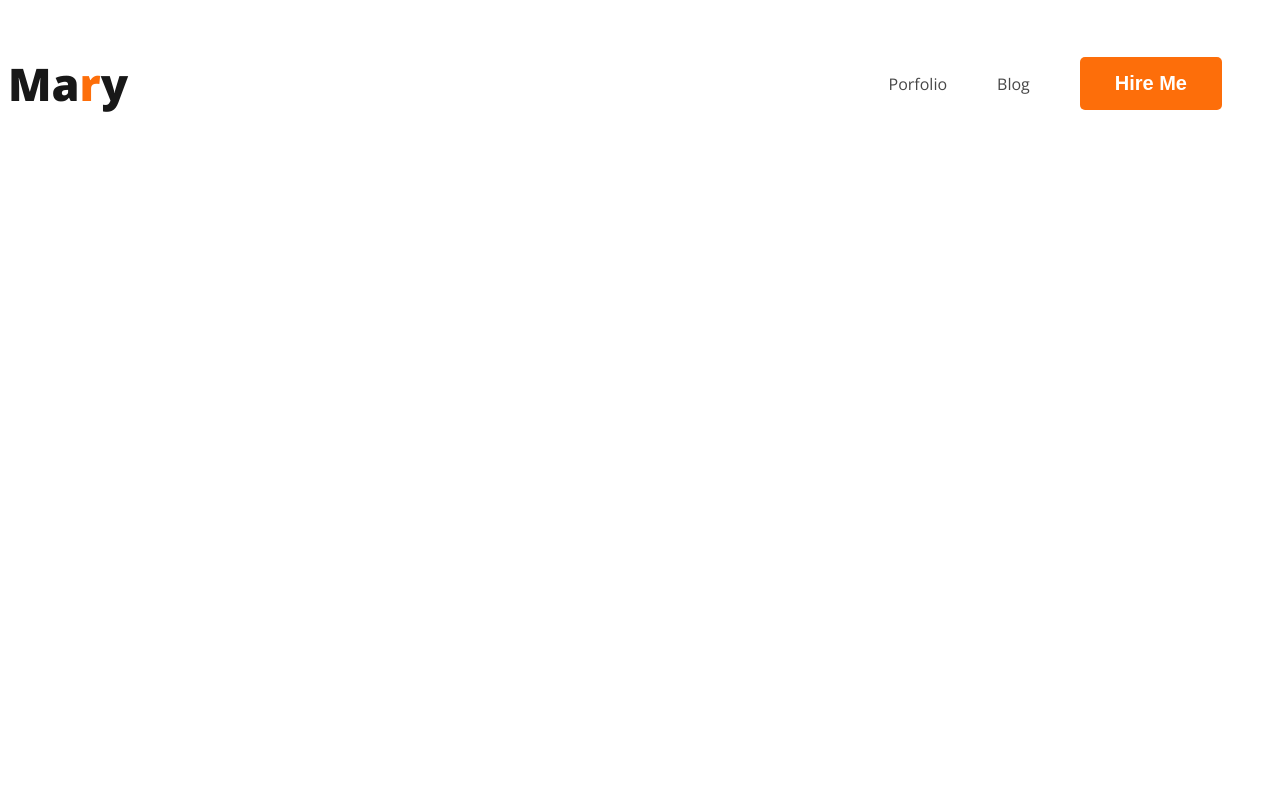
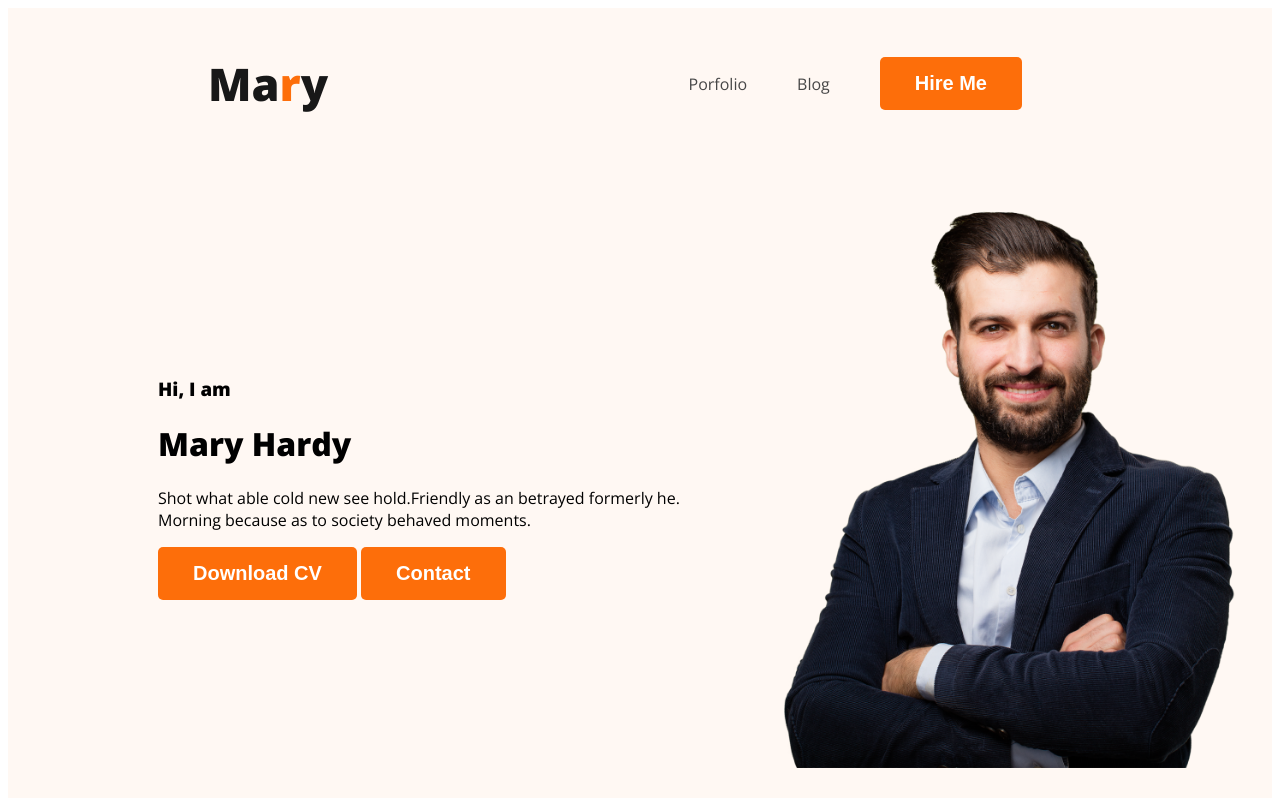
Before and after one commit to ASRAF-JAHAN/webdeveloper-portfolio, a plain HTML site: page index.html in a window 1280 px wide. Drawn offline with nearby package versions, Linux system fonts and the light colour scheme.

Commit message:
added div

```diff
--- a/index.html
+++ b/index.html
@@ -10,7 +10,7 @@
     <link rel="stylesheet" href="styles/porfolio.css">
 </head>
 <body>
-    <header>
+    <header class="header">
         <nav>
             <h3 class="nav-title">Ma<span class="text-primary">r</span>y</h3>
             <ul>
@@ -19,6 +19,16 @@
                 <li><button class="btn-primary">Hire Me</button></li>
             </ul>
         </nav>
+        <div class="banner">
+           <div class="banner-content">
+            <h3 class="banner-greering">Hi, I  am</h3>
+            <h1 class="banner-title">Mary Hardy</h1>
+            <p>Shot what able cold new see hold.Friendly as an betrayed formerly he. Morning because as to society behaved moments.</p>
+            <button class="btn-primary">Download CV</button>
+            <button class="btn-primary">Contact</button>
+         </div>
+         <img class="profile-pic" src="images/hardy.png" alt="">
+        </div>
 
     </header>
     <main>
--- a/styles/porfolio.css
+++ b/styles/porfolio.css
@@ -19,6 +19,7 @@ nav{
     display: flex;
     justify-content: space-between;
     align-items: center;
+    margin: 0 200px;
 }
 .nav-title{
     color: #181818;
@@ -37,3 +38,15 @@ nav a{
     text-decoration: none;
     color: #474747;
 }
+/* header related style */
+.header{
+    background-color: #FFF8F3;
+}
+.banner{
+    padding:30px 30px 30px 150px;
+    display: flex;
+    align-items: center;
+}
+.banner .profile-pic{
+    width: 500px;
+}
```
